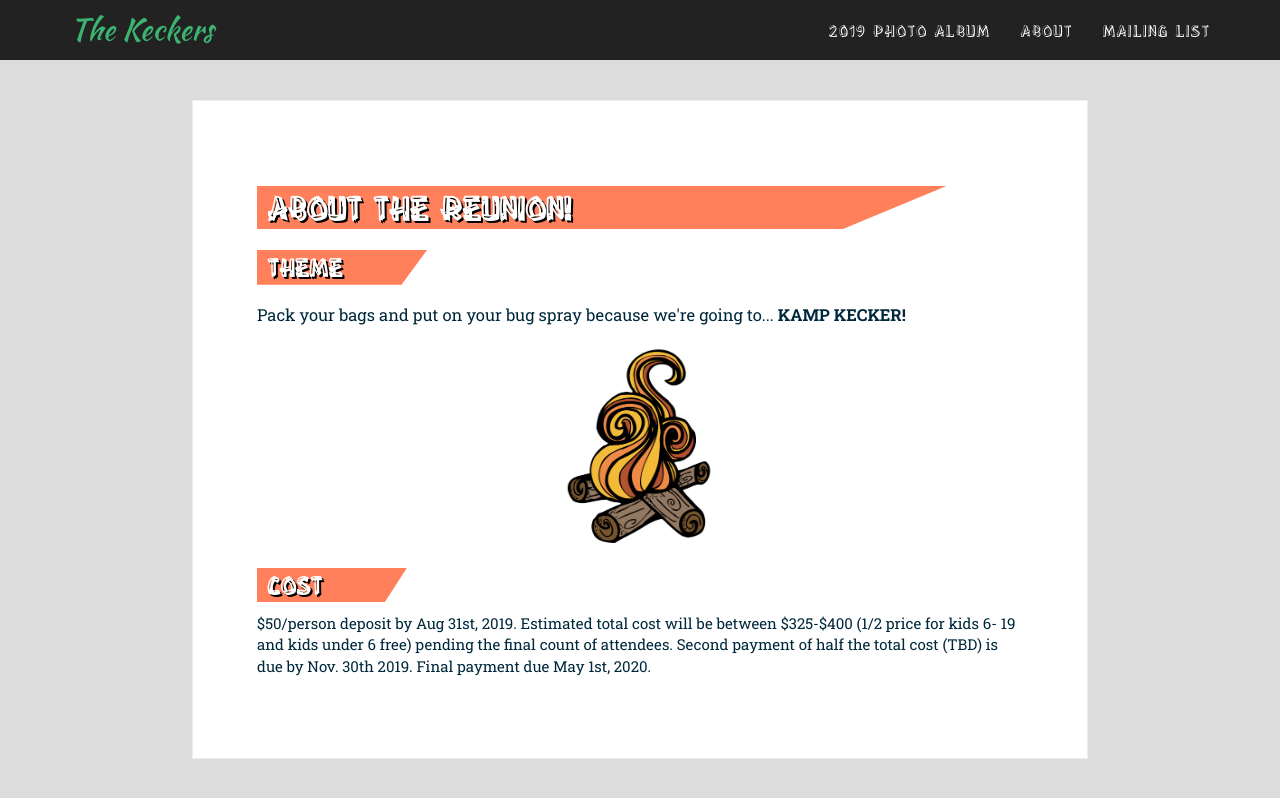
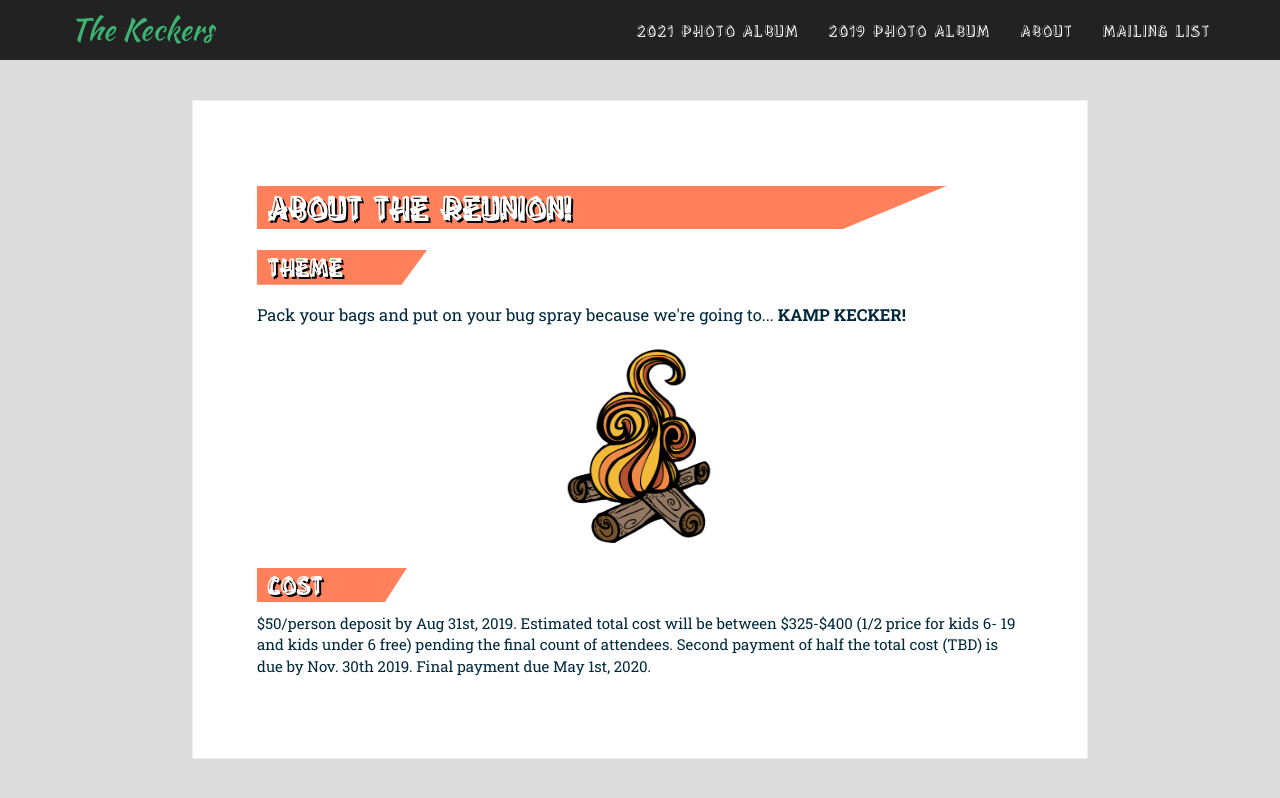
Before and after one commit to xb4r7x/xb4r7x.github.io, a Jekyll site: the page built from _2017_pages/about.html, in a window 1280 px wide. Shown: the top 798 px of the page. Built offline with Jekyll 4.4.1, drawn with Linux system fonts in a browser that asks for light colours; some web fonts are replaced.

Commit message:
Update header.html

```diff
--- a/_includes/2017_data/header.html
+++ b/_includes/2017_data/header.html
@@ -17,6 +17,9 @@
                 <ul class="nav navbar-nav navbar-right">
                     <li class="hidden">
                         <a href="/"></a>
+                    </li>
+                    <li>
+                        <a class="page-scroll" href="https://photos.app.goo.gl/q1YmkP3A2f1HuLmr6" target="_blank">2021 Photo Album</a>
                     </li>
                     <li>
                         <a class="page-scroll" href="https://photos.app.goo.gl/v4Pg5pstaDhzvKdf8" target="_blank">2019 Photo Album</a>
```
